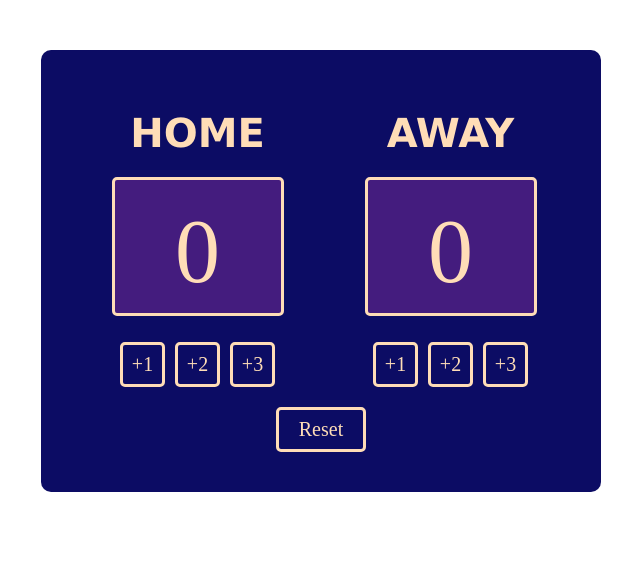
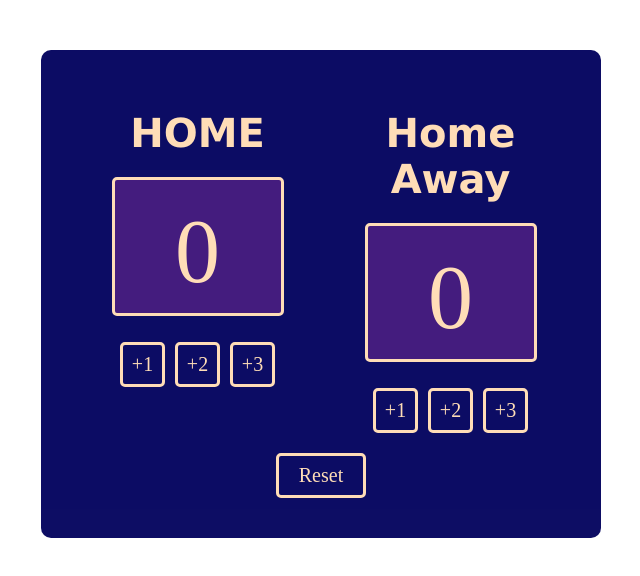
Before and after one commit to VolkanGithub/ScoreBoard, a plain HTML site: page index.html in a window 1280 px wide. Shown: the whole page, without its empty margins (319-959 px from the left). Drawn offline with Linux system fonts and the light colour scheme.

Commit message:
Changes changed!
Changes changed!

```diff
--- a/index.html
+++ b/index.html
@@ -22,7 +22,7 @@
         </div>
       </div>
       <div class="inner">
-        <h3>AWAY</h3>
+        <h3>Home Away</h3>
         <p id="guest-el">0</p>
         <div class="score-btn">
           <button onclick="guest1()">+1</button>
```
